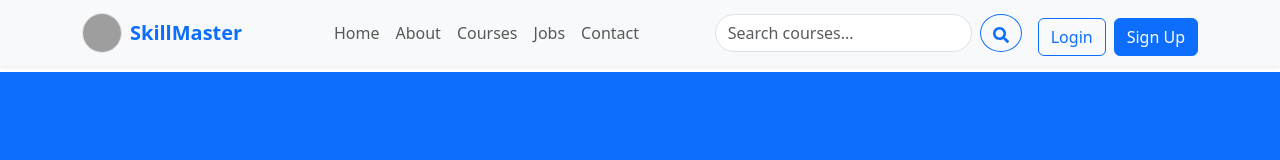
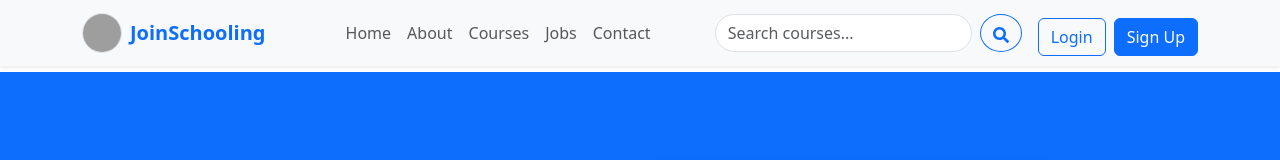
Before and after one commit to BandiPrathap/Evalatue, a React (Create React App) app: page / in a window 1280 px wide. Shown: the top 160 px of the page. Built offline with nearby package versions, Linux system fonts and the light colour scheme; grey boxes are pictures that could not be loaded.

Commit message:
Update Header.jsx
change the brand name

```diff
--- a/src/components/layout/Header.jsx
+++ b/src/components/layout/Header.jsx
@@ -27,7 +27,7 @@ const Header = () => {
               height="40"
               className="me-2 border rounded-circle"
             />
-            SkillMaster
+            JoinSchooling
           </span>
         </Navbar.Brand>
         <Navbar.Toggle
```
